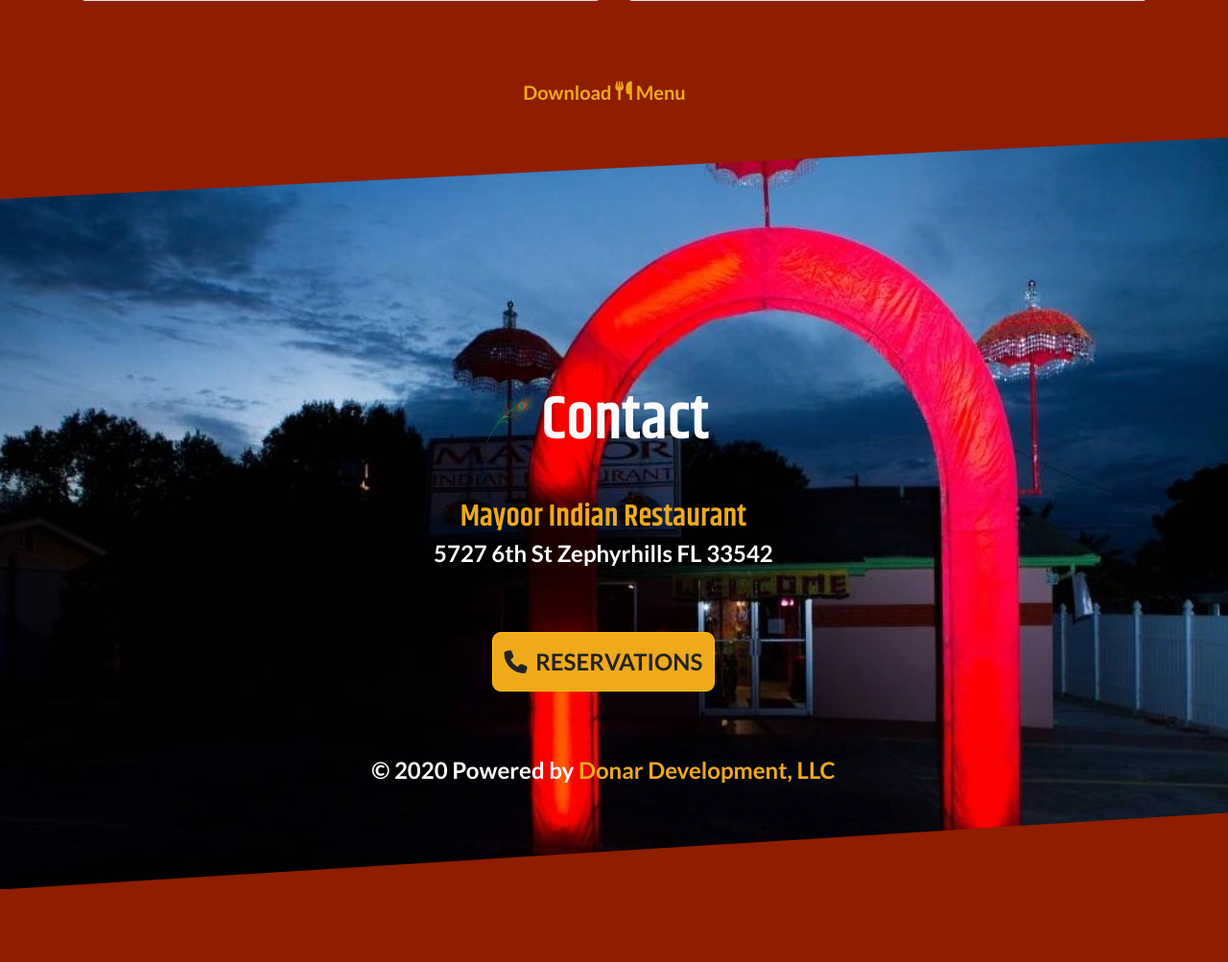
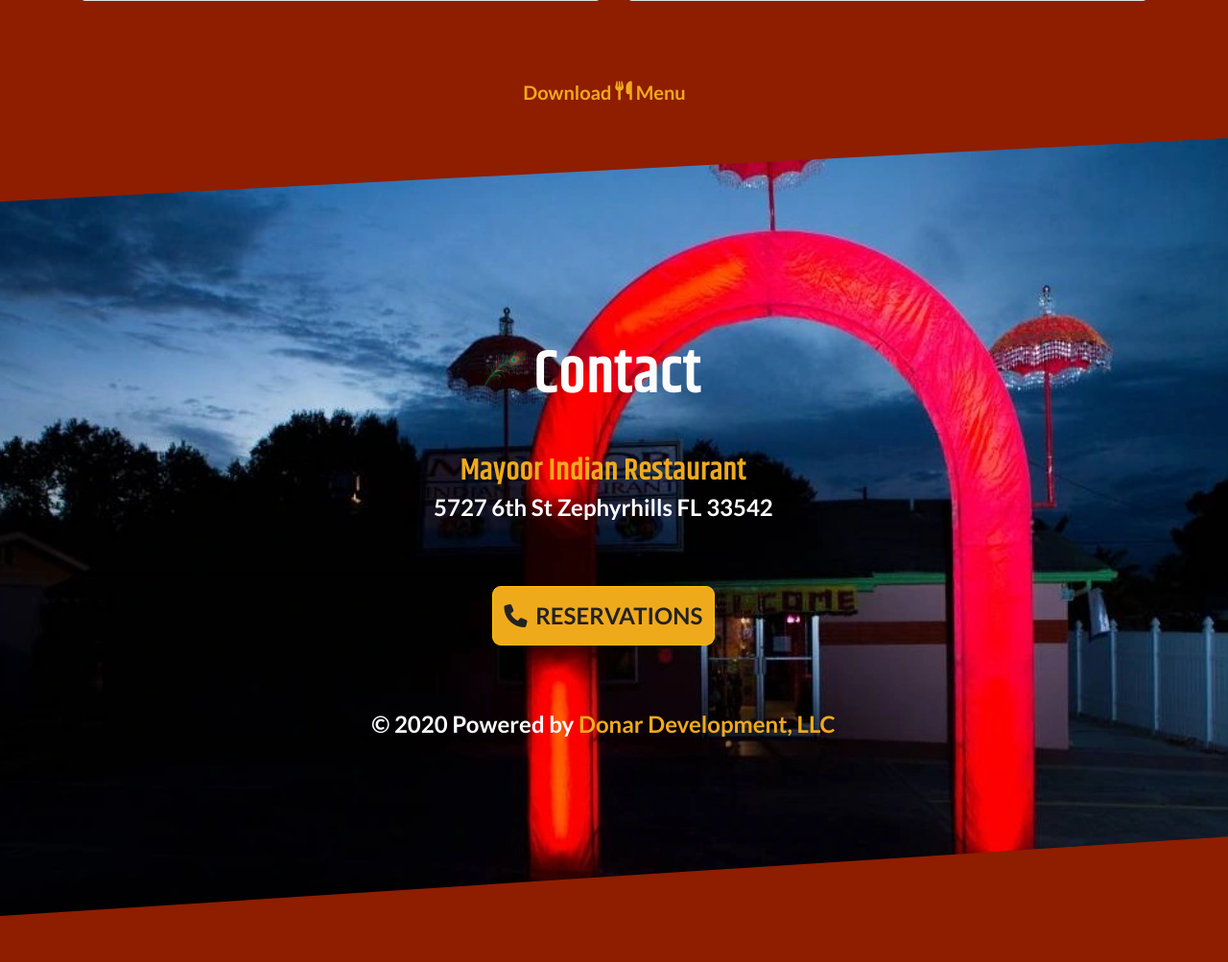
Before and after one commit to dricardo1/Mayoor-Indian-Restaurant, a PHP site: page /index.html in a window 1280 px wide. Shown: the part 3147-4150 px from the top of the page at 96% size. After the commit the page ends 4102 px from the top, so only its background shows below. Run offline with PHP 8.4, Linux system fonts and the light colour scheme; some libraries are stand-ins or nearby versions.

Commit message:
uX ipad contact fix

```diff
--- a/styles/main.css
+++ b/styles/main.css
@@ -253,7 +253,7 @@ a.menu-download-link {
 
 #contact {
   width: 100%;
-  height: 100vh;
+  height: auto;
   background-color: #8f1d00;
   background-image: url("../img/mayoorNight.webp");
   background-position: center;
@@ -265,7 +265,7 @@ a.menu-download-link {
 }
 
 #contact-margin {
-  margin: 5em;
+  margin: 2em 5em;
 }
 
 #image {
@@ -298,7 +298,7 @@ a.menu-download-link {
 }
 
 #contact.section-title {
-  margin: 15vh 0 0 2vh;
+  margin: 10vh 0 5vh 2vh;
 }
 
 #contact div.container {
@@ -375,7 +375,7 @@ div.contact-title h2 {
 
 #contact-heading.contact-h1 {
   font-size: 4em !important;
-  margin-right: .25em;
+  margin-right: .5em;
 }
 
 .mb-5, .my-5 {
```
